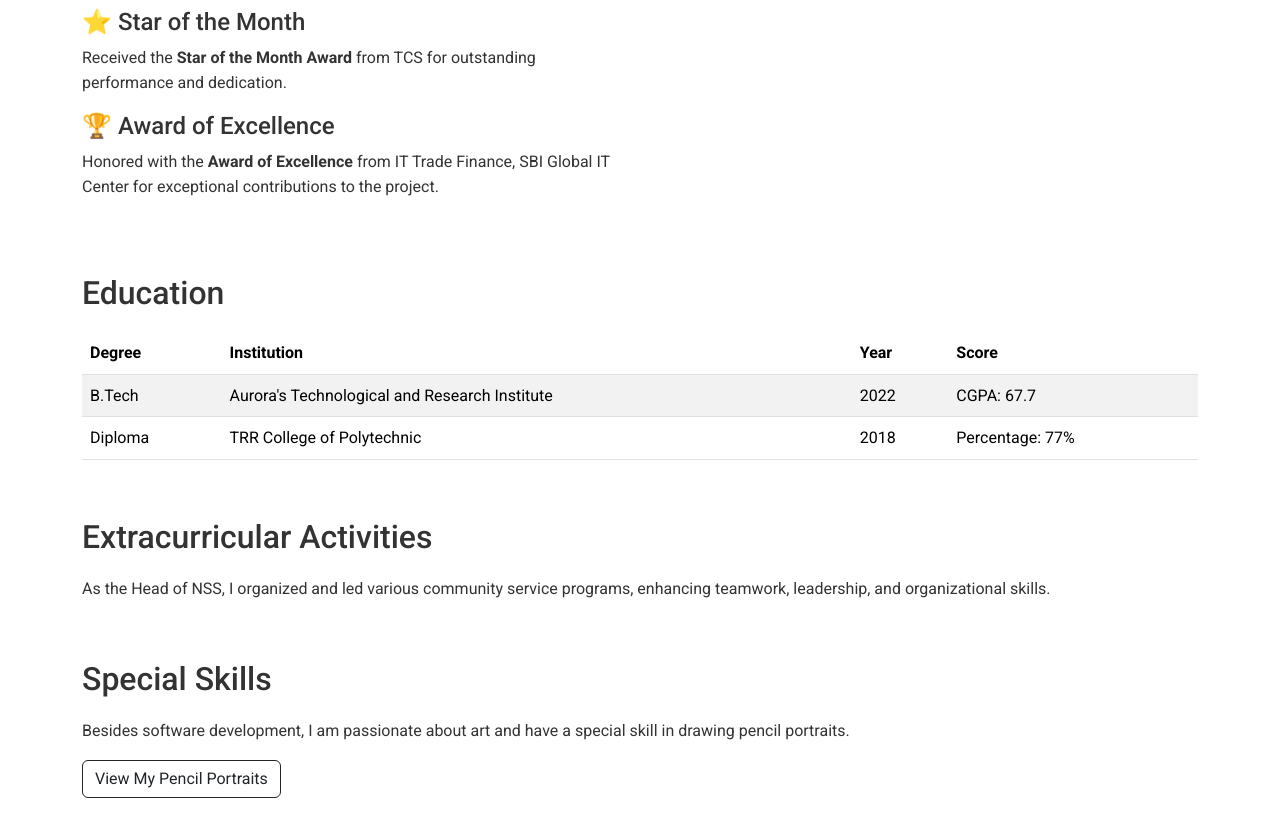
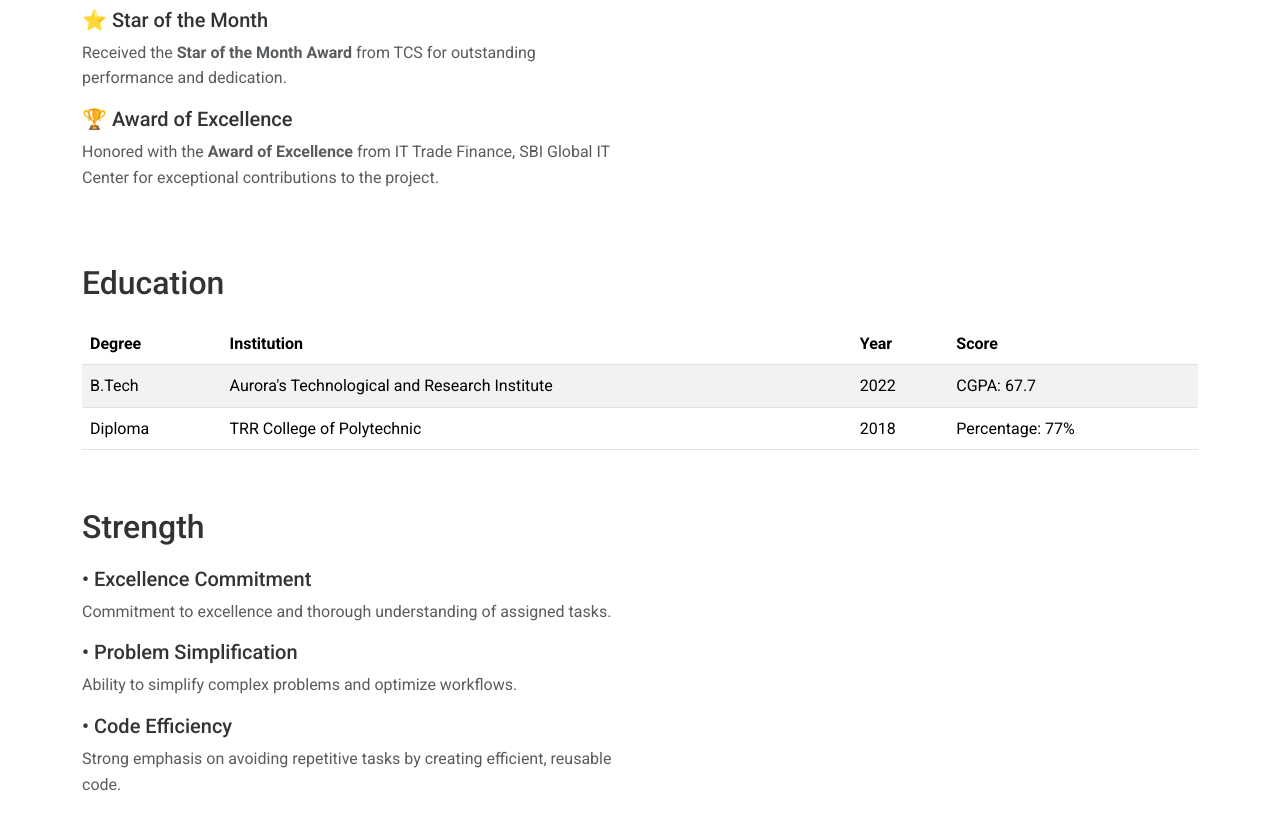
Before and after one commit to ganganaboinasairam/webSite, a plain HTML site: page index.html in a window 1280 px wide. Shown: the part 1680-2496 px from the top of the page. Drawn offline with nearby package versions, Linux system fonts and the light colour scheme.

Commit message:
added strngths and small changes in nav bar

```diff
--- a/index.html
+++ b/index.html
@@ -47,7 +47,7 @@
                     <li class="nav-item"><a class="nav-link" href="#experience">Experience</a></li>
                     <li class="nav-item"><a class="nav-link" href="#achievements">Achievements</a></li>
                     <li class="nav-item"><a class="nav-link" href="#education">Education</a></li>
-                    <li class="nav-item"><a class="nav-link" href="#activities">Extracurricular</a></li>
+                    <li class="nav-item"><a class="nav-link" href="#strengths">Strengths</a></li>
                 </ul>
             </div>
         </div>
@@ -69,7 +69,7 @@ tasks.</p>
             <div class="row">
                 <div class="col-md-6">
                     <ul class="list-group">
-                        <li class="list-group-item">Languages: Java, Python, JavaScript, Node.js, SQL, PL/SQL</li>
+                        <li class="list-group-item">Languages: Java, Python, Node.js, SQL, PL/SQL</li>
                         <li class="list-group-item">Web Technologies: HTML, CSS, JavaScript</li>
                     </ul>
                 </div>
@@ -114,12 +114,12 @@ tasks.</p>
                 <div class="col-md-6">
                     <ul class="list-unstyled">
 					<li>
-						<h4>⭐ Star of the Month</h4>
-						<p>Received the <strong>Star of the Month Award</strong> from TCS for outstanding performance and dedication.</p>
+						<h5>⭐ Star of the Month</h5>
+						<p class="text-muted">Received the <strong>Star of the Month Award</strong> from TCS for outstanding performance and dedication.</p>
 					</li>
 					<li>
-						<h4>🏆 Award of Excellence</h4>
-						<p>Honored with the <strong>Award of Excellence</strong> from IT Trade Finance, SBI Global IT Center for exceptional contributions to the project.</p>
+						<h5>🏆 Award of Excellence</h5>
+						<p class="text-muted">Honored with the <strong>Award of Excellence</strong> from IT Trade Finance, SBI Global IT Center for exceptional contributions to the project.</p>
 					</li>
 				</ul>
                 </div>
@@ -154,6 +154,30 @@ tasks.</p>
                 </tbody>
             </table>
         </section>
+
+		<section id="strengths" class="mb-5">
+            <h2>Strength</h2>
+            <div class="row">
+                <div class="col-md-6">
+                    <ul class="list-unstyled">
+					<li>
+						<h5>• Excellence Commitment</h5>
+						<p class="text-muted">Commitment to excellence and thorough understanding of assigned tasks.</p>
+					</li>
+					<li>
+						<h5>• Problem Simplification</h5>
+						<p class="text-muted">Ability to simplify complex problems and optimize workflows.</p>
+					</li>
+					<li>
+						<h5>• Code Efficiency</h5>
+						<p class="text-muted">Strong emphasis on avoiding repetitive tasks by creating efficient, reusable code.</p>
+					</li>
+				</ul>
+                </div>
+            </div>
+        </section>
+
+
 
         <section id="activities" class="mb-5">
             <h2>Extracurricular Activities</h2>
@@ -192,7 +216,7 @@ tasks.</p>
     </main>
 
     <footer class="bg-dark text-white text-center py-3">
-        <p>© 2024 Ganganaboina Sairam. All rights reserved.</p>
+        <p>© 2025 Ganganaboina Sairam. All rights reserved.</p>
     </footer>
 
     <script src="https://cdn.jsdelivr.net/npm/bootstrap@5.3.0-alpha1/dist/js/bootstrap.bundle.min.js"></script>
--- a/script.js
+++ b/script.js
@@ -24,13 +24,16 @@ document.addEventListener("DOMContentLoaded", function () {
     });
 
 	const navbar = document.querySelector(".navbar");
-    const navbarOffset = navbar.offsetTop; // Get the navbar's initial position
+    const brand = document.querySelector(".navbar-brand");
+    const navbarOffset = navbar.offsetTop;
 
     window.addEventListener("scroll", function () {
         if (window.pageYOffset >= navbarOffset) {
             navbar.classList.add("sticky");
+            brand.textContent = "Ganganaboina Sairam"; // Change text when sticky
         } else {
             navbar.classList.remove("sticky");
+            brand.textContent = "Portfolio"; // Revert when not sticky
         }
     });
 });
```
